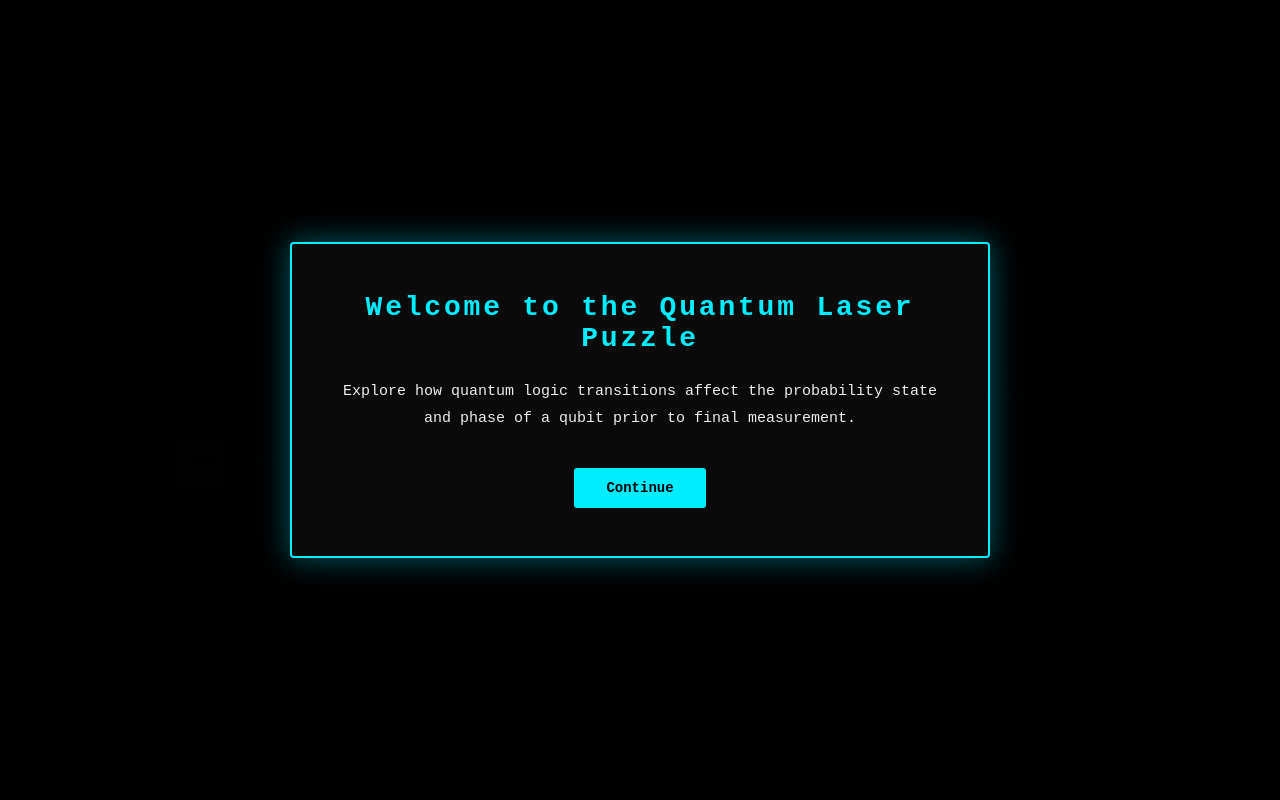
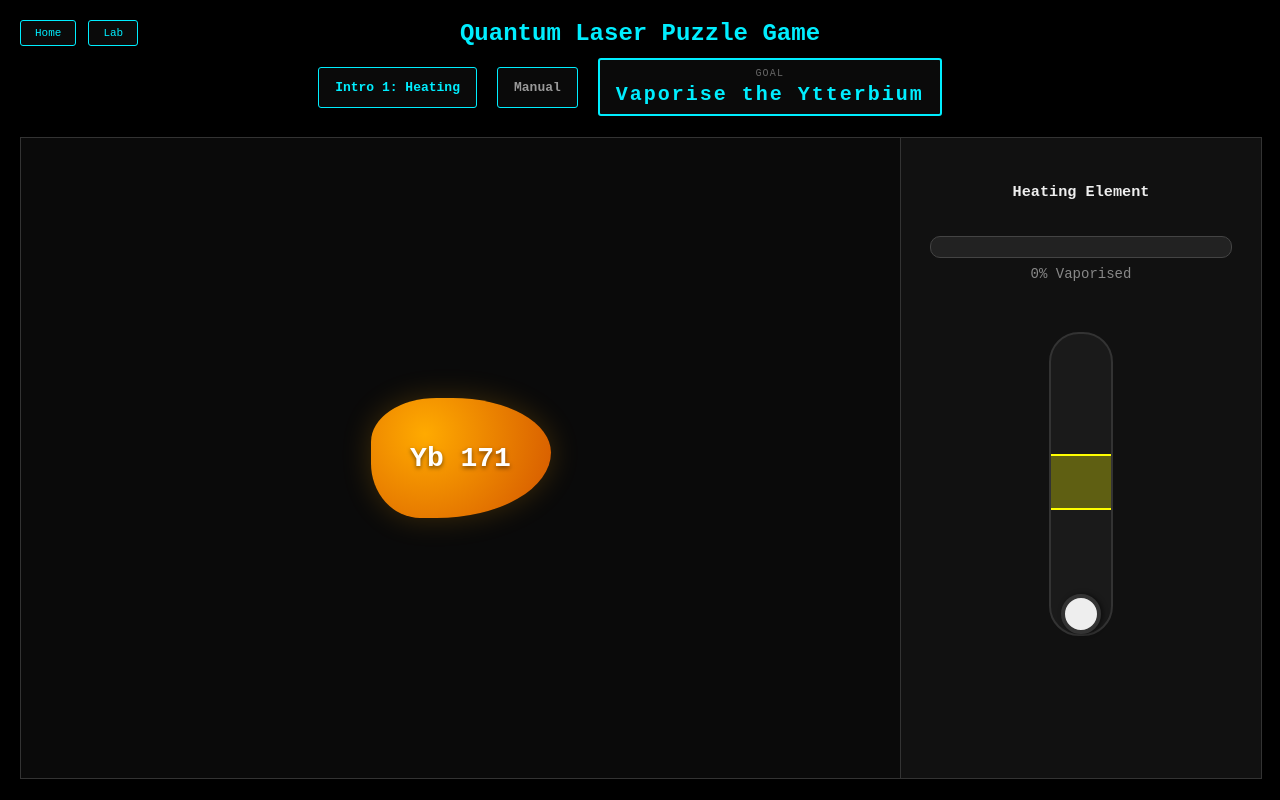
Before and after one commit to archie-sagers/quantum-educational-game, a Vue app in the folder quantum-project/: page / in a window 1280 px wide. Built offline with nearby package versions, Linux system fonts and the light colour scheme; the HTML template or start-up script is replaced by a standard one.

Commit message:
Added First Minigame
- Added Heating Minigame
- Added it to level select
- Created introduction UI

```diff
--- a/quantum-project/src/components/minigames/HeatingMinigame.vue
+++ b/quantum-project/src/components/minigames/HeatingMinigame.vue
@@ -1,5 +1,299 @@
 <script setup lang="ts">
+import { ref, onMounted, onUnmounted, computed } from 'vue'
 
-// Heating minigame component logic goes here
+const emits = defineEmits<{
+  (e: 'complete'): void
+}>()
 
+const temperature = ref(0)
+const targetCenter = ref(50)
+const progress = ref(0)
+const isOverheating = ref(false)
+const isComplete = ref(false)
+
+const bubbles = ref<Array<{ id: number; x: number; y: number; speed: number; size: number; opacity: number }>>([])
+let rafId: number | null = null
+let lastTime = performance.now()
+let nextId = 0
+
+const ZONE_WIDTH = 20
+const FILL_DURATION = 8000
+const WOBBLE_SPEED = 1500;
+const FADE_RATE = 3000;
+const BUBBLE_SPAWN_CHANCE = 0.1;
+
+const targetMin = computed(() => Math.max(0, targetCenter.value - ZONE_WIDTH / 2))
+const targetMax = computed(() => Math.min(100, targetCenter.value + ZONE_WIDTH / 2))
+
+function tick(time: number) {
+  if (isComplete.value) return
+
+  const dt = time - lastTime
+  lastTime = time
+
+  targetCenter.value = 50 + Math.sin(time / WOBBLE_SPEED) * 30 + Math.cos(time / 400) * 5
+
+  const temp = temperature.value
+  isOverheating.value = temp > targetMax.value
+
+  if (temp >= targetMin.value && temp <= targetMax.value) {
+    progress.value = Math.min(100, progress.value + (dt / FILL_DURATION) * 100)
+    if (progress.value >= 100) {
+      finish()
+      return
+    }
+  } else if (progress.value > 0) {
+    progress.value = Math.max(0, progress.value - (dt / 2000) * 100)
+  }
+
+  if (temp >= targetMin.value && Math.random() < BUBBLE_SPAWN_CHANCE * (temp / 50)) {
+    bubbles.value.push({
+      id: nextId++,
+      x: 30 + Math.random() * 40,
+      y: 60,
+      speed: 20 + Math.random() * 30,
+      size: 4 + Math.random() * 8,
+      opacity: 0.8
+    })
+  }
+
+  for (const b of bubbles.value) {
+    b.y -= (b.speed * dt) / 1000
+    b.opacity -= dt / FADE_RATE
+  }
+  bubbles.value = bubbles.value.filter(b => b.opacity > 0)
+
+  rafId = requestAnimationFrame(tick)
+}
+
+function finish() {
+  isComplete.value = true
+  if (rafId) cancelAnimationFrame(rafId)
+  setTimeout(() => emits('complete'), 2000)
+}
+
+onMounted(() => {
+  lastTime = performance.now()
+  rafId = requestAnimationFrame(tick)
+})
+
+onUnmounted(() => {
+  if (rafId) cancelAnimationFrame(rafId)
+})
 </script>
+
+<template>
+  <div class="container">
+
+    <div class="viewport" :class="{ 'zoom-in': isComplete }">
+
+      <div v-if="isOverheating && !isComplete" class="warning">
+        WARNING: TEMPERATURE CRITICAL
+      </div>
+
+      <div
+        v-for="bubble in bubbles"
+        :key="bubble.id"
+        class="bubble"
+        :style="{
+          left: bubble.x + '%',
+          top: bubble.y + '%',
+          width: bubble.size + 'px',
+          height: bubble.size + 'px',
+          opacity: bubble.opacity
+        }"
+      />
+
+      <div class="ytterbium" :class="{ shake: isOverheating && !isComplete }">
+        Yb 171
+      </div>
+
+    </div>
+
+    <div class="sidebar">
+      <h3>Heating Element</h3>
+
+      <div class="progress-bar-track">
+        <div class="progress-bar-fill" :style="{ width: progress + '%' }" />
+      </div>
+      <div class="progress-label">{{ Math.floor(progress) }}% Vaporised</div>
+
+      <div class="dial">
+        <div class="target-track">
+          <div
+            class="target-zone"
+            :style="{ bottom: targetCenter + '%', height: ZONE_WIDTH + '%' }"
+          />
+        </div>
+        <input
+          type="range"
+          v-model.number="temperature"
+          min="0"
+          max="100"
+          class="slider"
+        />
+      </div>
+    </div>
+
+  </div>
+</template>
+
+<style scoped>
+.container {
+  display: flex;
+  width: 100%;
+  height: 80vh;
+  background: #0a0a0a;
+  border: 1px solid #333;
+  overflow: hidden;
+  color: #eee;
+}
+
+.viewport {
+  flex: 1;
+  position: relative;
+  display: flex;
+  justify-content: center;
+  align-items: center;
+  transition: transform 2s cubic-bezier(0.4, 0, 0.2, 1);
+}
+
+.zoom-in {
+  transform: scale(4) translateY(10%);
+}
+
+.warning {
+  position: absolute;
+  top: 10%;
+  color: #ff4444;
+  font-weight: bold;
+  font-size: 24px;
+  animation: flash 0.5s infinite alternate;
+}
+
+@keyframes flash {
+  from { opacity: 1; }
+  to   { opacity: 0; }
+}
+
+.ytterbium {
+  width: 180px;
+  height: 120px;
+  background: radial-gradient(circle at 30% 30%, #ffaa00, #d35400);
+  border-radius: 40% 60% 70% 30% / 40% 50% 60% 50%;
+  display: flex;
+  justify-content: center;
+  align-items: center;
+  font-size: 28px;
+  font-weight: bold;
+  color: #fff;
+  text-shadow: 0 2px 4px rgba(0,0,0,0.5);
+  box-shadow: 0 0 30px rgba(255, 170, 0, 0.2);
+  z-index: 10;
+}
+
+.shake {
+  animation: shake 0.2s infinite;
+  box-shadow: 0 0 40px rgba(255, 68, 68, 0.6);
+}
+
+@keyframes shake {
+  0%   { transform: translate(2px, 1px); }
+  40%  { transform: translate(-3px, -1px) rotate(-1deg); }
+  100% { transform: translate(1px, 2px) rotate(1deg); }
+}
+
+.bubble {
+  position: absolute;
+  background: rgba(255, 200, 100, 0.6);
+  border-radius: 50%;
+  pointer-events: none;
+}
+
+.sidebar {
+  flex: 0 0 300px;
+  background: #111;
+  border-left: 1px solid #333;
+  padding: 30px;
+  display: flex;
+  flex-direction: column;
+  align-items: center;
+}
+
+.progress-bar-track {
+  width: 100%;
+  height: 20px;
+  background: #222;
+  border: 1px solid #444;
+  border-radius: 10px;
+  overflow: hidden;
+  margin-top: 20px;
+}
+
+.progress-bar-fill {
+  height: 100%;
+  background: #0ef;
+  transition: width 0.1s linear;
+}
+
+.progress-label {
+  margin-top: 8px;
+  font-size: 14px;
+  color: #888;
+}
+
+.dial {
+  position: relative;
+  height: 300px;
+  width: 60px;
+  margin-top: 50px;
+  background: #1a1a1a;
+  border: 2px solid #333;
+  border-radius: 30px;
+}
+
+.slider {
+  appearance: none;
+  position: absolute;
+  width: 300px;
+  height: 60px;
+  background: transparent;
+  outline: none;
+  top: 50%;
+  left: 50%;
+  transform: translate(-50%, -50%) rotate(-90deg);
+  margin: 0;
+  cursor: pointer;
+  z-index: 5;
+}
+
+.target-track {
+  position: absolute;
+  inset: 20px 0;
+  pointer-events: none;
+  z-index: 2;
+  overflow: hidden;
+}
+
+.target-zone {
+  position: absolute;
+  left: 0;
+  width: 100%;
+  background: rgba(255, 255, 0, 0.3);
+  border-top: 2px solid #ff0;
+  border-bottom: 2px solid #ff0;
+  transform: translateY(50%);
+  transition: bottom 0.1s linear;
+}
+
+.slider::-webkit-slider-thumb {
+  appearance: none;
+  width: 40px;
+  height: 40px;
+  background: #eee;
+  border: 4px solid #333;
+  border-radius: 50%;
+  cursor: grab;
+  box-shadow: 0 2px 5px rgba(0,0,0,0.5);
+}
+</style>
--- a/quantum-project/src/pages/Home.vue
+++ b/quantum-project/src/pages/Home.vue
@@ -5,6 +5,13 @@ import { LEVELS } from '@/game/levels'
 import ManualModal from '@/components/ManualModal.vue'
 import GameBoard from '@/components/GameBoard.vue'
 import styles from './Home.module.css'
+
+// Minigame Imports
+import HeatingMinigame from '@/components/minigames/HeatingMinigame.vue'
+import IonizationMinigame from '@/components/minigames/IonizationMinigame.vue'
+import TrapMinigame from '@/components/minigames/TrapMinigame.vue'
+import DopplerCoolingMinigame from '@/components/minigames/DopplerCoolingMinigame.vue'
+
 
 defineOptions({ name: 'GameHome' })
 
@@ -48,8 +55,59 @@ let level: Level = LEVELS[currentLevelIndex.value]!
 const shownPopupIndices = ref(new Set<number>())
 let lastPopupTrigger: string | null = null
 
+// MINIGAMES
+// ------------------
+
+const STAGE_ORDER = ['heating', 'ionization', 'paul-trap', 'cooling', 'main']
+
+const STAGE_CONFIG: Record<string, { name: string; goal: string; component?: any }> = {
+  'heating': {
+    name: 'Intro 1: Heating',
+    goal: 'Vaporise the Ytterbium',
+    component: HeatingMinigame
+  },
+  'ionization': {
+    name: 'Intro 2: Ionization',
+    goal: 'Ionize 10 Yb Atoms',
+    component: IonizationMinigame
+  },
+  'paul-trap': {
+    name: 'Intro 3: Paul Trap',
+    goal: 'Trap the Yb+ Ion',
+    component: TrapMinigame
+  },
+  'cooling': {
+    name: 'Intro 4: Cooling',
+    goal: 'Cool the Yb+ Ion',
+    component: DopplerCoolingMinigame
+  }
+}
+
+const currentStage = ref(STAGE_ORDER[0]) // Starts at 'heating'
+
+function advanceStage() {
+  const currentIndex = STAGE_ORDER.indexOf(currentStage.value)
+  if (currentIndex < STAGE_ORDER.length - 1) {
+    currentStage.value = STAGE_ORDER[currentIndex + 1]
+  }
+}
+
+function selectMinigame(stage: string) {
+  showLevelSelector.value = false;
+  currentStage.value = stage;
+}
+
+const currentStageName = computed(() =>
+  currentStage.value === 'main' ? `Level ${currentLevelIndex.value + 1}` : STAGE_CONFIG[currentStage.value]?.name
+)
+
+const currentStageGoal = computed(() =>
+  currentStage.value === 'main' ? level.goal : STAGE_CONFIG[currentStage.value]?.goal
+)
+
 
 // SAVE/LOAD LOGIC
+// ------------------
 const savedLevel = localStorage.getItem('quantum_save_level')
 if (savedLevel !== null) {
   currentLevelIndex.value = parseInt(savedLevel, 10)
@@ -116,6 +174,7 @@ function initLevelGates() {
 }
 
 async function selectLevel(index: number) {
+  currentStage.value = 'main';
   showLevelSelector.value = false;
   tempPopup.value = null;
   currentLevelIndex.value = index;
@@ -414,30 +473,14 @@ onMounted(() => {
 <template>
   <div :class="styles.gameContainer">
     <h1 :class="styles.title">Quantum Laser Puzzle Game</h1>
-    <p :class="styles.hint">{{ level.hint }}</p>
 
-    <!-- Welcome popup modal -->
-    <div v-if="showWelcome" :class="styles.welcomeOverlay">
-      <div :class="styles.welcomeModal">
-        <div :class="styles.welcomeTitle">{{ WELCOME_POPUP.title }}</div>
-        <div :class="styles.welcomeText">{{ WELCOME_POPUP.text }}</div>
-        <button @click="closeWelcome()" :class="styles.welcomeBtn">Continue</button>
-      </div>
-    </div>
-
-    <div :class="styles.controls">
-      <p :class="styles.controlsText">Left-click to place/rotate mirror · Right-click to remove</p>
-      <button @click="clearMirrors" :class="styles.clearBtn">Clear Mirrors</button>
-    </div>
-
-    <!-- Level select, goal and success message on same line -->
     <div :class="styles.controlsRow">
       <button
         @click="showLevelSelector = true"
         :disabled="automatedRunning"
         :class="styles.levelIndicator"
       >
-        Level {{ currentLevelIndex + 1 }}
+        {{ currentStageName }}
       </button>
 
       <button
@@ -450,11 +493,11 @@ onMounted(() => {
 
       <div :class="styles.goalBox">
         <div :class="styles.goalLabel">Goal</div>
-        <div :class="styles.goalValue">{{ level.goal }}</div>
+        <div :class="styles.goalValue">{{ currentStageGoal }}</div>
       </div>
 
       <div :class="styles.successBoxContainer">
-        <div v-if="showWin" :class="styles.successBox">
+        <div v-if="showWin && currentStage === 'main'" :class="styles.successBox">
           <div :class="styles.successText">ION SUCCESSFULLY EXCITED</div>
           <button
             @click="nextLevel"
@@ -466,6 +509,30 @@ onMounted(() => {
         </div>
       </div>
     </div>
+
+    <div v-if="currentStage !== 'main'" style="width: 100%; display: flex; flex-direction: column; flex: 1; margin-top: 10px;">
+      <component
+        :is="STAGE_CONFIG[currentStage]?.component"
+        @complete="advanceStage"
+      />
+    </div>
+
+    <div v-else style="display: contents;">
+
+      <div :class="styles.controls">
+        <p :class="styles.controlsText">Left-click to place/rotate mirror · Right-click to remove</p>
+        <button @click="clearMirrors" :class="styles.clearBtn">Clear Mirrors</button>
+      </div>
+
+      <p :class="styles.hint">{{ level.hint }}</p>
+
+      <div v-if="showWelcome" :class="styles.welcomeOverlay">
+        <div :class="styles.welcomeModal">
+          <div :class="styles.welcomeTitle">{{ WELCOME_POPUP.title }}</div>
+          <div :class="styles.welcomeText">{{ WELCOME_POPUP.text }}</div>
+          <button @click="closeWelcome()" :class="styles.welcomeBtn">Continue</button>
+        </div>
+      </div>
 
     <!-- Main game area -->
     <div :class="styles.mainArea">
@@ -588,58 +655,6 @@ onMounted(() => {
     </div>
     <!-- End main-area -->
 
-    <!-- Level selector modal -->
-    <div v-if="showLevelSelector" :class="styles.levelSelectorOverlay" @click="showLevelSelector = false">
-      <div :class="styles.levelSelectorModal" @click.stop>
-
-        <div :class="styles.levelGroup">
-
-          <div :class="styles.levelGroupTitle">1 Qubit Systems</div>
-          <div :class="styles.levelSelectorGrid">
-            <div
-              v-for="(_, index) in LEVELS.slice(0, 9)"
-              :key="'group1-' + index"
-              @click="selectLevel(index)"
-              :class="[styles.levelSelectorSquare, { [styles.levelSelectorActive as string]: index === currentLevelIndex }]"
-            >
-              {{ index + 1 }}
-            </div>
-          </div>
-        </div>
-
-        <div :class="styles.levelGroup">
-
-          <div :class="styles.levelGroupTitle">2 Qubit Systems</div>
-          <div :class="styles.levelSelectorGrid">
-            <div
-              v-for="(_, index) in LEVELS.slice(9,15)"
-              :key="'group2-' + index"
-              @click="selectLevel(index + 9)"
-              :class="[styles.levelSelectorSquare, { [styles.levelSelectorActive as string]: (index + 9) === currentLevelIndex }]"
-            >
-              {{ index + 10 }}
-            </div>
-          </div>
-        </div>
-
-        <div :class="styles.levelGroup">
-
-          <div :class="styles.levelGroupTitle">3 & 4 Qubit Systems</div>
-          <div :class="styles.levelSelectorGrid">
-            <div
-              v-for="(_, index) in LEVELS.slice(15)"
-              :key="'group3-' + index"
-              @click="selectLevel(index + 15)"
-              :class="[styles.levelSelectorSquare, { [styles.levelSelectorActive as string]: (index + 15) === currentLevelIndex }]"
-            >
-              {{ index + 16 }}
-            </div>
-          </div>
-        </div>
-
-      </div>
-    </div>
-
     <!-- Laser Gates modal -->
     <div v-if="showLaserGates" :class="styles.laserGatesOverlay" @click="showLaserGates = false">
       <div :class="styles.laserGatesModal" @click.stop>
@@ -719,6 +734,74 @@ onMounted(() => {
         </button>
       </div>
     </div>
+    </div>
+
+    <!-- Level selector modal -->
+    <div v-if="showLevelSelector" :class="styles.levelSelectorOverlay" @click="showLevelSelector = false">
+      <div :class="styles.levelSelectorModal" @click.stop style="max-height: 90vh; overflow-y: auto;">
+
+        <div :class="styles.levelGroup">
+          <div :class="styles.levelGroupTitle">Introduction</div>
+          <div :class="styles.levelSelectorGrid">
+            <div
+              @click="selectMinigame('heating')"
+              :class="[styles.levelSelectorSquare, { [styles.levelSelectorActive as string]: currentStage === 'heating' }]"
+            >
+              1
+            </div>
+            <div
+              @click="selectMinigame('ionization')"
+              :class="[styles.levelSelectorSquare, { [styles.levelSelectorActive as string]: currentStage === 'ionization' }]"
+            >
+              2
+            </div>
+          </div>
+        </div>
+
+        <div :class="styles.levelGroup">
+          <div :class="styles.levelGroupTitle">1 Qubit Systems</div>
+          <div :class="styles.levelSelectorGrid">
+            <div
+              v-for="(_, index) in LEVELS.slice(0, 9)"
+              :key="'group1-' + index"
+              @click="selectLevel(index)"
+              :class="[styles.levelSelectorSquare, { [styles.levelSelectorActive as string]: index === currentLevelIndex }]"
+            >
+              {{ index + 1 }}
+            </div>
+          </div>
+        </div>
+
+        <div :class="styles.levelGroup">
+          <div :class="styles.levelGroupTitle">2 Qubit Systems</div>
+          <div :class="styles.levelSelectorGrid">
+            <div
+              v-for="(_, index) in LEVELS.slice(9,15)"
+              :key="'group2-' + index"
+              @click="selectLevel(index + 9)"
+              :class="[styles.levelSelectorSquare, { [styles.levelSelectorActive as string]: (index + 9) === currentLevelIndex }]"
+            >
+              {{ index + 10 }}
+            </div>
+          </div>
+        </div>
+
+        <div :class="styles.levelGroup">
+          <div :class="styles.levelGroupTitle">3 & 4 Qubit Systems</div>
+          <div :class="styles.levelSelectorGrid">
+            <div
+              v-for="(_, index) in LEVELS.slice(15)"
+              :key="'group3-' + index"
+              @click="selectLevel(index + 15)"
+              :class="[styles.levelSelectorSquare, { [styles.levelSelectorActive as string]: (index + 15) === currentLevelIndex }]"
+            >
+              {{ index + 16 }}
+            </div>
+          </div>
+        </div>
+
+      </div>
+    </div>
 
     <!-- Manual Modal Component -->
     <ManualModal :isOpen="showManual" @close="showManual = false" @selectLevel="selectLevel" />
```
